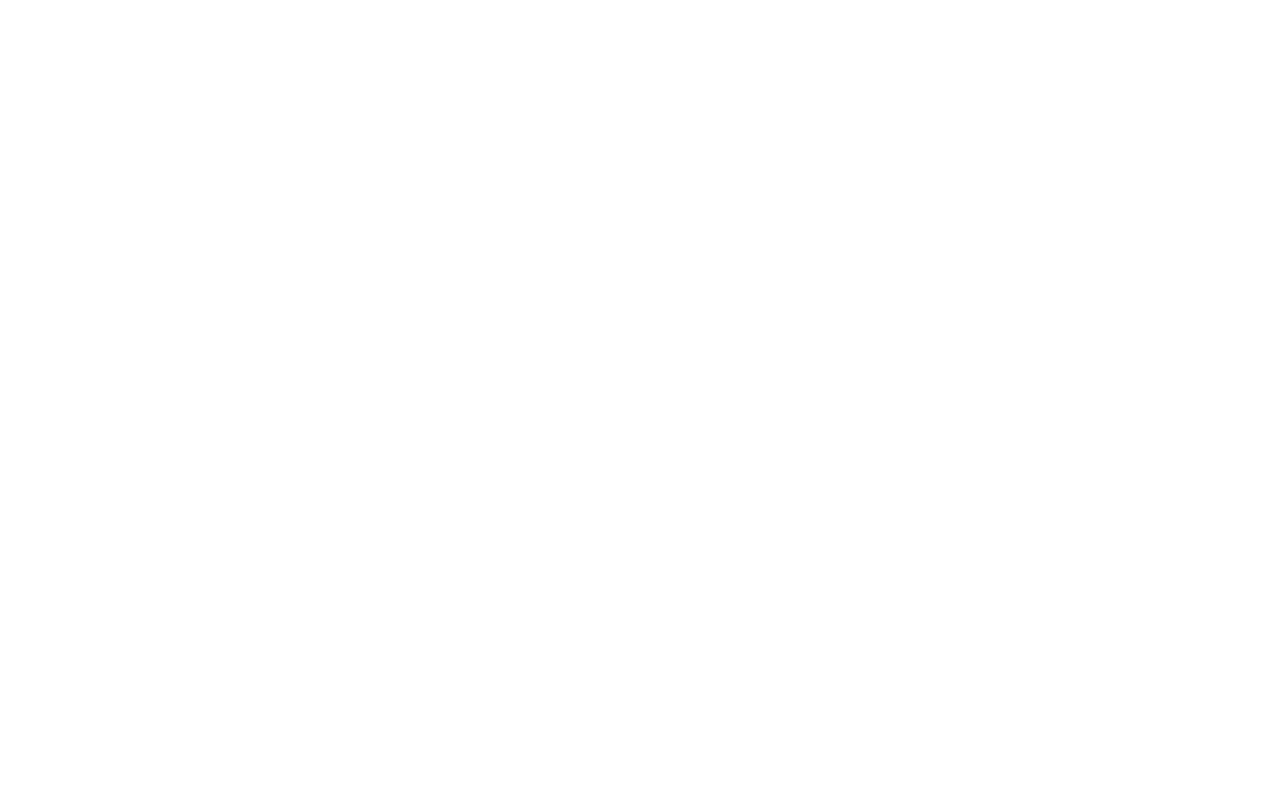
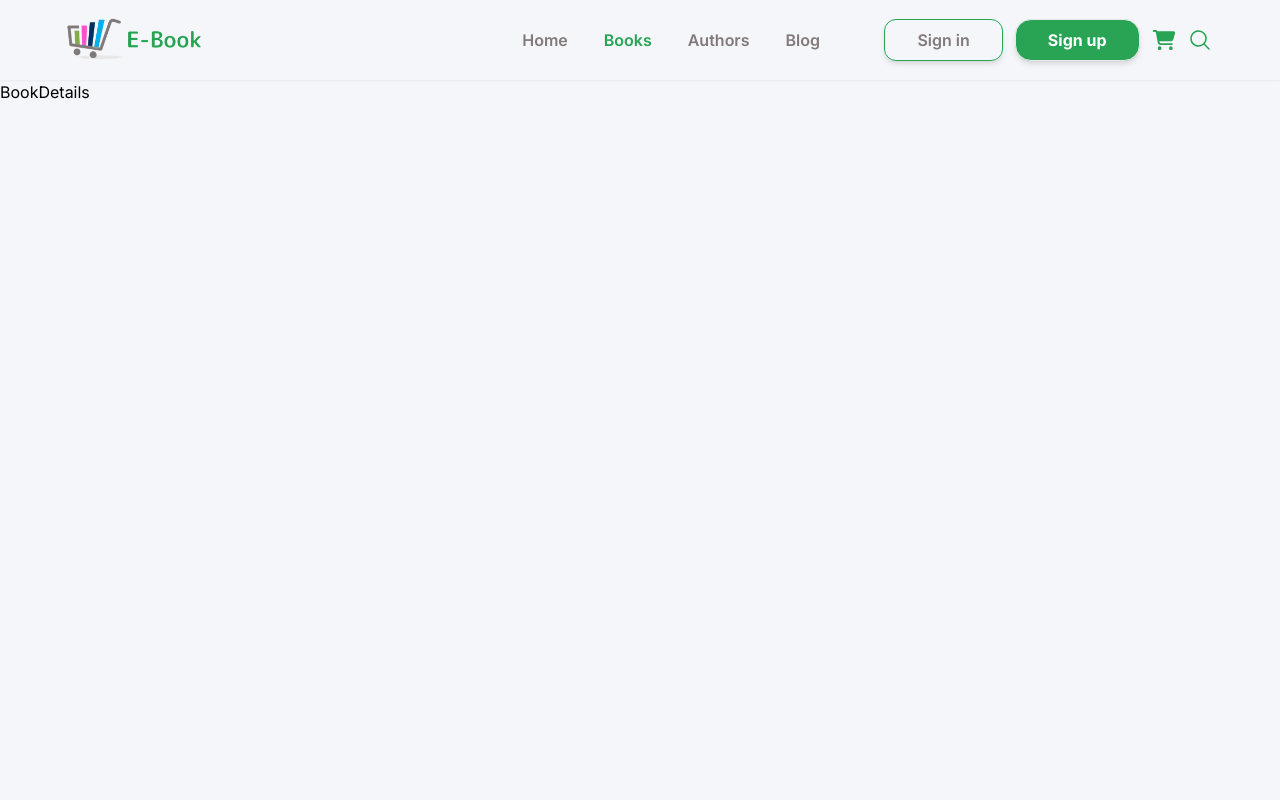
Before and after one commit to Haithem-Farjallah/BookStore, a React (Create React App) app in the folder frontend/: page /books/1 in a window 1280 px wide. Before the commit this address had no page. Shown: the top 800 px of the page. Built offline with nearby package versions, Linux system fonts and the light colour scheme.

Commit message:
added page details of every book

```diff
--- a/frontend/src/App.jsx
+++ b/frontend/src/App.jsx
@@ -1,6 +1,7 @@
 import "./App.css";
 import Home from "./components/HomePage/Home";
 import Books from "./components/Books";
+import BookDetails from "./components/BookDetails";
 import {
   BrowserRouter as Router,
   Outlet,
@@ -34,6 +35,7 @@
             <Route path="books" element={<Books />} />
             <Route path="login" element={<Login />} />
             <Route path="register" element={<Register />} />
+            <Route path="books/:id" element={<BookDetails />} />
           </Route>
         </Routes>
       </Router>
--- a/frontend/src/components/BookDetails.jsx
+++ b/frontend/src/components/BookDetails.jsx
@@ -1,7 +1,7 @@
 import React from "react";
 
 const BookDetails = () => {
-  return <div>BookDetails</div>;
+  return <div className="h-screen">BookDetails</div>;
 };
 
 export default BookDetails;
--- a/frontend/src/components/HomePage/Home.jsx
+++ b/frontend/src/components/HomePage/Home.jsx
@@ -111,7 +111,7 @@
         <div className=" flex flex-col  lg:items-start items-center  lg:ml-12 px-5 sm:space-y-6 space-y-7  pt-8 lg:w-title_width  md:w-widthtitle">
           <h1 className=" drop-shadow-xl sm:text-7xl text-6xl lg:w-title_width md:px-5 lg:px-0 pl-1 sm:pl-0 text-center lg:text-left  text-darkblue font-bold  ">
             Get your{" "}
-            <span className="text-transparent bg-clip-text bg-gradient-to-br  from-bgreen to-lightgray">
+            <span className="text-transparent bg-clip-text bg-gradient-to-br  from-bgreen to-gray-200">
               Books
             </span>{" "}
             online and Read them for free.
```
